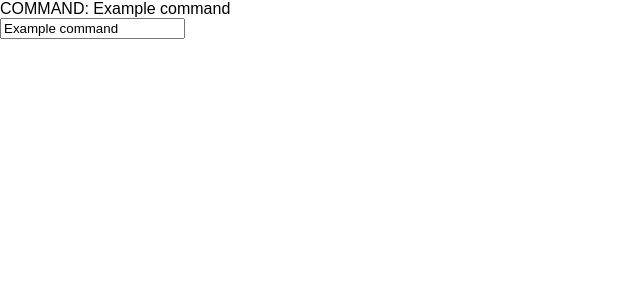
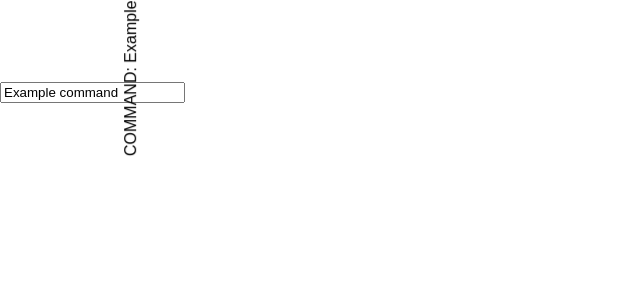
Before and after one commit to wbdana-old/doorways, a React (Create React App) app: page / in a window 1280 px wide. Shown: the top 300 px of the page, without its empty margins (0-640 px from the left). Built offline with nearby package versions, Linux system fonts and the light colour scheme.

Commit message:
Add keyframes example

```diff
--- a/package.json
+++ b/package.json
@@ -23,6 +23,7 @@
     "@types/react": "^16.7.22",
     "@types/react-dom": "^16.0.11",
     "@types/react-redux": "^7.0.1",
+    "babel-plugin-styled-components": "^1.10.0",
     "typescript": "^3.2.4"
   }
 }
--- a/src/components/Home.tsx
+++ b/src/components/Home.tsx
@@ -1,5 +1,5 @@
 import * as React from 'react';
-// import css -- styled-components?
+import { Rotate } from '../styled/components/animations';
 
 export interface IProps {
     command: string,
@@ -13,7 +13,9 @@ function Home({ command, updateCommand }: IProps) {
 
     return (
         <div className={"home"}>
-            COMMAND: {command}
+            <Rotate>
+                COMMAND: {command}
+            </Rotate>
             <div className={"prompt"}>
                 <input type={"text"} onChange={handleChange} value={command} />
             </div>
--- /dev/null
+++ b/src/styled/components/animations.tsx
@@ -0,0 +1,19 @@
+import styled from '../styled-components';
+import { keyframes } from '../styled-components';
+
+const rotate = keyframes`
+    from {
+        transform: rotate(0deg);
+    }
+
+    to {
+        transform: rotate(360deg);
+    }
+`;
+
+export const Rotate = styled.div`
+    display: inline-block;
+    animation: ${rotate} 2s linear infinite;
+    padding: 2rem 1rem;
+    z-index: -1;
+`;
--- a/src/styled/components/index.tsx
+++ b/src/styled/components/index.tsx
@@ -1,4 +1,5 @@
 import styled from '../styled-components';
+// import * as animations from '../styled-components';
 
 export const Home = styled.div`
     color: ${props => props.theme.primaryColor};
```
